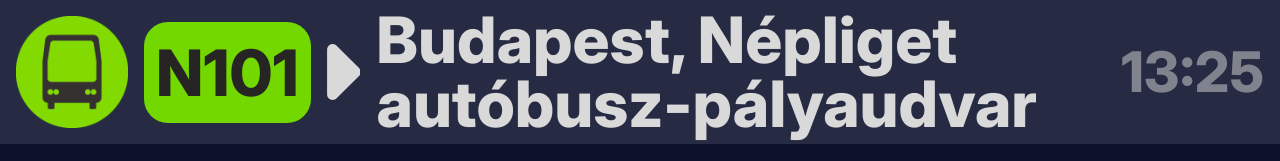
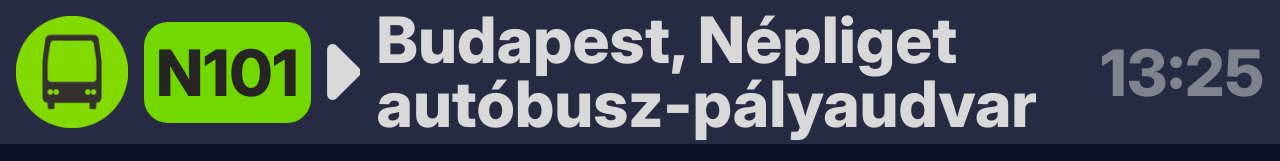
Before and after one commit to Kszg/kingpin, a Vue app in the folder display/: page / in a window 1280 px wide. Shown: the top 161 px of the page. Built offline with nearby package versions, Linux system fonts and the light colour scheme.

Commit message:
Increase font size for header clock

```diff
--- a/display/src/components/Header.vue
+++ b/display/src/components/Header.vue
@@ -48,7 +48,7 @@
 .clock {
   color: var(--text-main-color);
   opacity: 50%;
-  font-size: 3.5rem;
+  font-size: 4rem;
   text-align: center;
 }
 </style>
```
